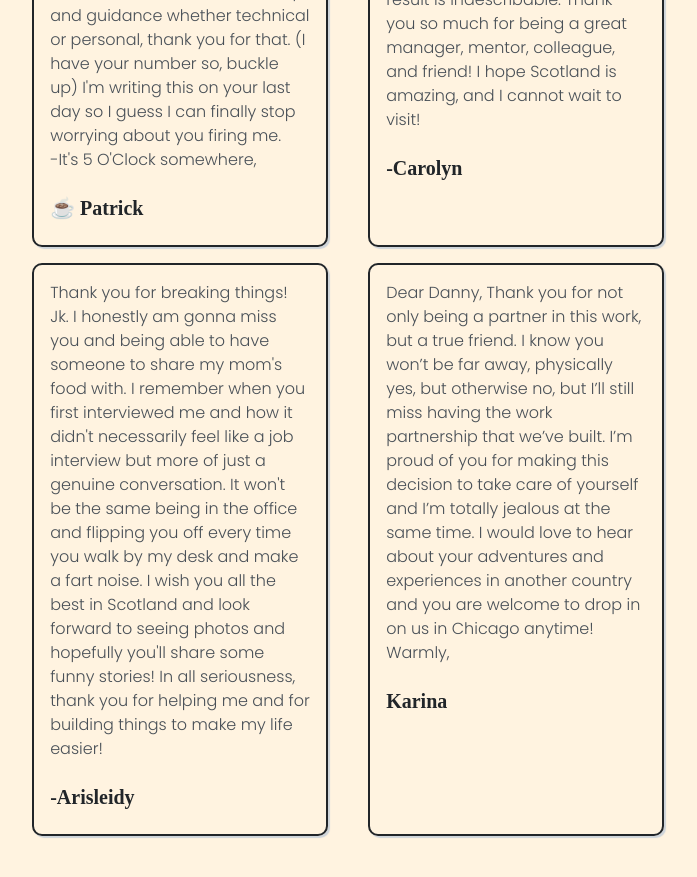
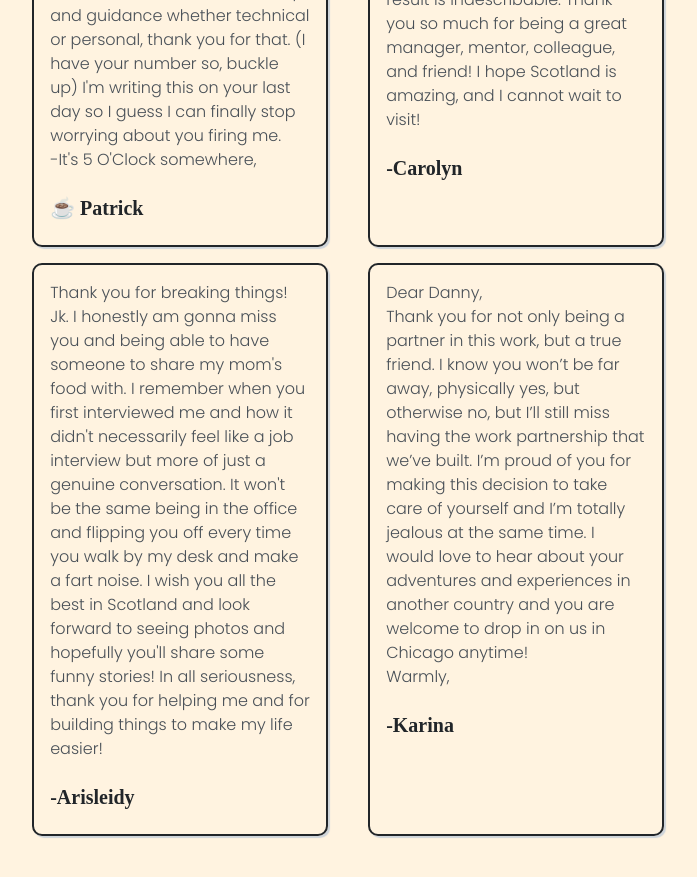
Before and after one commit to P-Brower/goodbye, a Jekyll site: the page built from index.html, in a window 1280 px wide and 900 px high, scrolled down 1630 px. Shown: the top 877 px of the window, without its empty margins (292-989 px from the left). Built offline with Jekyll 4.4.1, drawn with Linux system fonts in a browser that asks for light colours; some web fonts are replaced; the list of posts is cut into pages by our own code; some of the changed text lies outside the part shown.

```diff
--- a/index.html
+++ b/index.html
@@ -55,7 +56,8 @@ You hired us and now you're leaving, that's really, really cool of you.</p>
     </div>
     <div class="note">
         <p>
-            Thank you for breaking things! Jk. I honestly am gonna miss you and being able to have someone to share my mom's food
+            Thank you for breaking things!
+            <br> Jk. I honestly am gonna miss you and being able to have someone to share my mom's food
             with. I remember when you first interviewed me and how it didn't necessarily feel like a job interview but more of just
             a genuine conversation. It won't be the same being in the office and flipping you off every time you walk by my desk and
             make a fart noise. I wish you all the best in Scotland and look forward to seeing photos and hopefully you'll share some
@@ -66,12 +68,13 @@ You hired us and now you're leaving, that's really, really cool of you.</p>
     <div class="note">
         <p>
         Dear Danny,
+        <br>
         Thank you for not only being a partner in this work, but a true friend. I know you won’t be far away, physically yes,
         but otherwise no, but I’ll still miss having the work partnership that we’ve built. I’m proud of you for making this
         decision to take care of yourself and I’m totally jealous at the same time. I would love to hear about your adventures
         and experiences in another country and you are welcome to drop in on us in Chicago anytime!
         <br>
         Warmly,</p>
-        <h3>Karina</h3>
+        <h3>-Karina</h3>
     </div>
 </div>
```
Also changed, not shown: other parts of index.html (+2 -1 lines).
